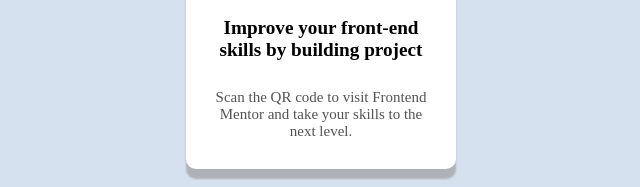
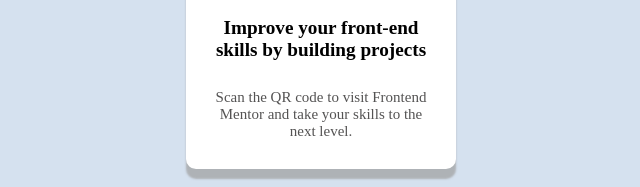
Before and after one commit to FaiqaAbbas/QRCode, a plain HTML site: page index.html in a window 1280 px wide. Shown: the part 447-634 px from the top of the page, 319-959 px from the left. Drawn offline with Linux system fonts and the light colour scheme.

Commit message:
index.html

```diff
--- a/index.html
+++ b/index.html
@@ -9,7 +9,7 @@
 <body>
     <div>
         <img src="./image-qr-code.png" alt="QR Code">
-        <h4>Improve your front-end skills by building project</h4>
+        <h4>Improve your front-end skills by building projects</h4>
         <p>Scan the QR code to visit Frontend Mentor and take your skills to the next level.</p>
     </div>
 
```
